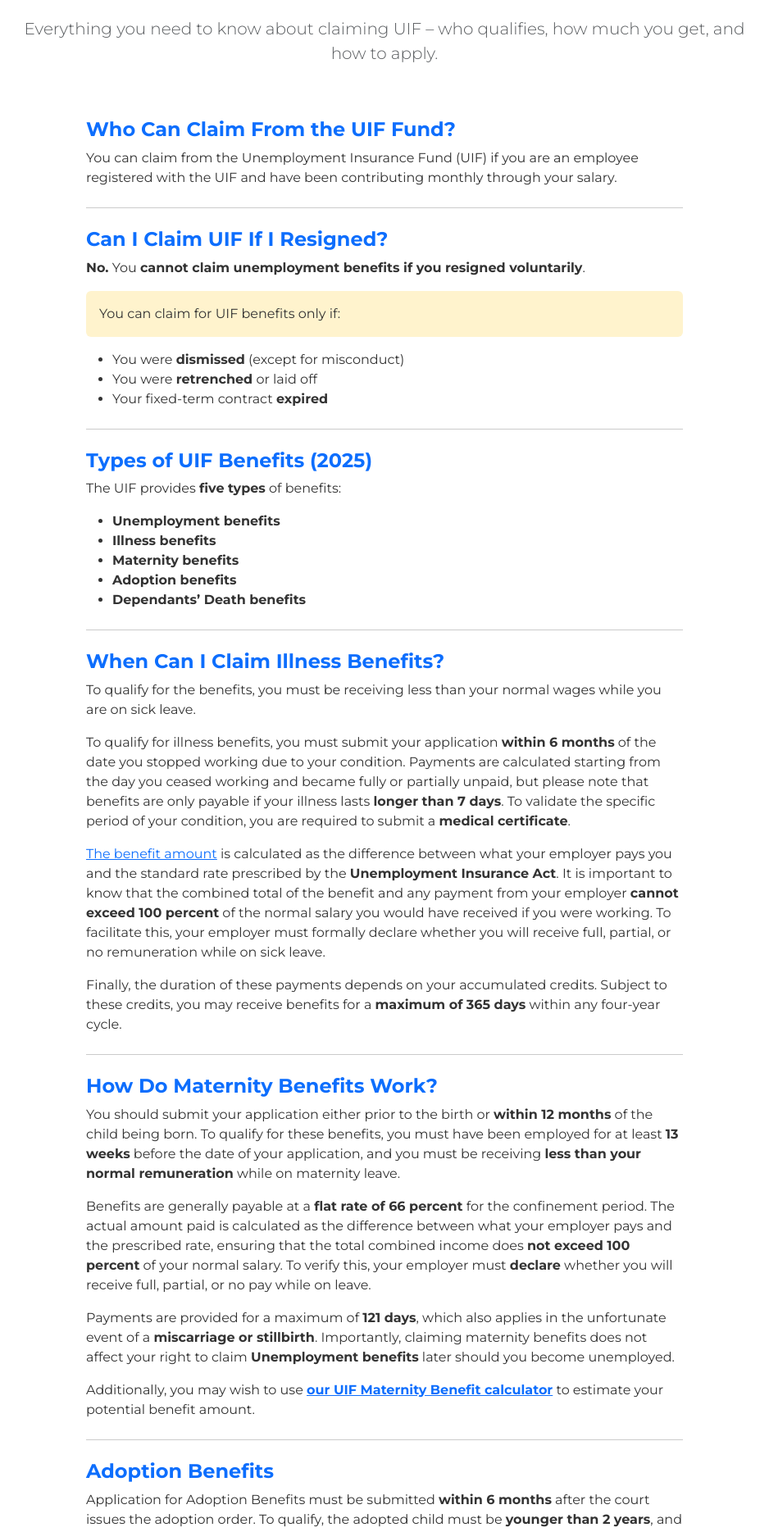
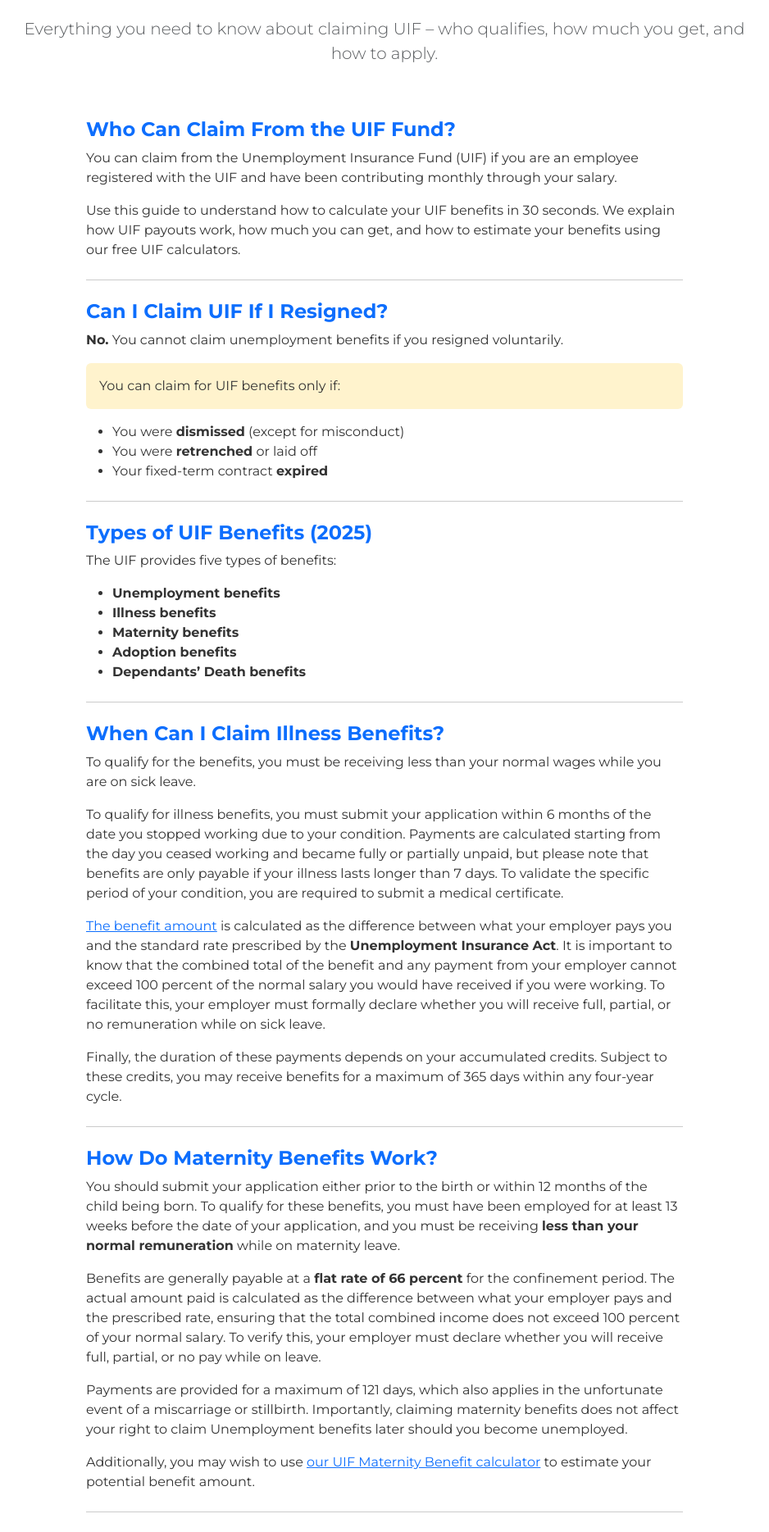
Before and after one commit to mavhungutrezzy/flask-uifcalculator, a Flask app: page / in a window 1280 px wide. Shown: the part 674-2543 px from the top of the page at 82% size, without its empty margins (171-1109 px from the left). Run offline with Flask 3, Linux system fonts and the light colour scheme.

Commit message:
fix SEO issues

```diff
--- a/app/templates/base.html
+++ b/app/templates/base.html
@@ -12,10 +12,10 @@
 </script>
     <meta charset="UTF-8">
     <meta name="viewport" content="width=device-width, initial-scale=1.0">
-    <title>{% block title %}UIF Calculator 2025 - Calculate Your UIF Benefits Online | South Africa{% endblock %}</title>
+    <title>{% block title %}UIF Benefits Calculator 2025 – South Africa{% endblock %}</title>
     {% block meta %}
     <meta name="description"
-          content="Free UIF calculator 2025 for South Africa. Calculate unemployment and maternity UIF benefits instantly. Get accurate estimates for UIF payouts, credits, and benefits online. Updated with 2025 UIF rules and regulations.">
+          content="Use our free UIF Calculator 2025 to estimate your unemployment or maternity benefits in South Africa. Fast, accurate UIF payout calculations online.">
     <meta name="keywords"
           content="uif calculator, uif calculator 2025, maternity uif calculator, uif calculator 2025 south africa, uif maternity calculator, uif calculator online, maternity leave payment calculator south africa, uif calculator online login, uif calculator online south africa, uif maternity benefit calculator, 2025 uif calculator, uif calculator on salary in south africa, uif payout calculator, uif calculator maternity, uif benefit helper app, uif calculator south africa 2025, maternity leave calculator south africa, uif benefits calculator, uif calculator south africa, uif calculator 2025 south africa online, uif benefit calculator, uif credits calculator, uif maternity calculator 2025 south africa, maternity uif calculator south africa, 2025 uif calculator south africa">
     <meta name="robots" content="index, follow">
--- a/app/templates/home.html
+++ b/app/templates/home.html
@@ -112,10 +112,12 @@
             <div class="col-lg-8 mx-auto">
                 <h3 class="h4 fw-bold text-primary">Who Can Claim From the UIF Fund?</h3>
                 <p>You can claim from the Unemployment Insurance Fund (UIF) if you are an employee registered with the UIF and have been contributing monthly through your salary.</p>
+                <p>Use this guide to understand how to calculate your UIF benefits in 30 seconds. We explain how UIF payouts work, how much you can get, and how to estimate your benefits using our free UIF calculators.</p>
+
                 <hr class="my-4">
 
                 <h3 class="h4 fw-bold text-primary">Can I Claim UIF If I Resigned?</h3>
-                    <p><strong>No.</strong> You <strong>cannot claim unemployment benefits if you resigned voluntarily</strong>.</p>
+                <p><strong>No.</strong> You cannot claim unemployment benefits if you resigned voluntarily.</p>
                 <p class="bg-warning-subtle p-3 rounded">You can claim for UIF benefits only if:</p>
                 <ul class="list-check">
                     <li>You were <strong>dismissed</strong> (except for misconduct)</li>
@@ -125,7 +127,7 @@
                 <hr class="my-4">
 
                 <h3 class="h4 fw-bold text-primary">Types of UIF Benefits (2025)</h3>
-                    <p>The UIF provides <strong>five types</strong> of benefits:</p>
+                <p>The UIF provides five types of benefits:</p>
                 <ul class="list-check">
                     <li><strong>Unemployment benefits</strong></li>
                     <li><strong>Illness benefits</strong></li>
@@ -137,41 +139,31 @@
 
                 <h3 class="h4 fw-bold text-primary">When Can I Claim Illness Benefits?</h3>
                 <p>To qualify for the benefits, you must be receiving less than your normal wages while you are on sick leave.</p>
-                    <p>To qualify for illness benefits, you must submit your application <strong>within 6 months</strong> of the date you stopped working due to your condition. Payments are calculated starting from the day you ceased working and became fully or partially unpaid, but please note that benefits are only payable if your illness lasts <strong>longer than 7 days</strong>. To validate the specific period of your condition, you are required to submit a <strong>medical certificate</strong>.</p>
+                <p>To qualify for illness benefits, you must submit your application within 6 months of the date you stopped working due to your condition. Payments are calculated starting from the day you ceased working and became fully or partially unpaid, but please note that benefits are only payable if your illness lasts longer than 7 days. To validate the specific period of your condition, you are required to submit a medical certificate.</p><p><a href="{{ url_for("uif.unemployment_calculator") }}">The benefit amount</a> is calculated as the difference between what your employer pays you and the standard rate prescribed by the <strong>Unemployment Insurance Act</strong>. It is important to know that the combined total of the benefit and any payment from your employer cannot exceed 100 percent of the normal salary you would have received if you were working. To facilitate this, your employer must formally declare whether you will receive full, partial, or no remuneration while on sick leave.</p>
 
-<p><a href="{{ url_for("uif.unemployment_calculator") }}">The benefit amount</a> is calculated as the difference between what your employer pays you and the standard rate prescribed by the <strong>Unemployment Insurance Act</strong>. It is important to know that the combined total of the benefit and any payment from your employer <strong>cannot exceed 100 percent</strong> of the normal salary you would have received if you were working. To facilitate this, your employer must formally declare whether you will receive full, partial, or no remuneration while on sick leave.</p>
-
-<p>Finally, the duration of these payments depends on your accumulated credits. Subject to these credits, you may receive benefits for a <strong>maximum of 365 days</strong> within any four-year cycle.</p>
+<p>Finally, the duration of these payments depends on your accumulated credits. Subject to these credits, you may receive benefits for a maximum of 365 days within any four-year cycle.</p>
                     <hr class="my-4">
 
                 <h3 class="h4 fw-bold text-primary">How Do Maternity Benefits Work?</h3>
-                    <p>You should submit your application either prior to the birth or <strong>within 12 months</strong> of the child being born. To qualify for these benefits, you must have been employed for at least <strong>13 weeks</strong> before the date of your application, and you must be receiving <strong>less than your normal remuneration</strong> while on maternity leave.</p>
+                <p>You should submit your application either prior to the birth or within 12 months of the child being born. To qualify for these benefits, you must have been employed for at least 13 weeks before the date of your application, and you must be receiving <strong>less than your normal remuneration</strong> while on maternity leave.</p><p>Benefits are generally payable at a <strong>flat rate of 66 percent</strong> for the confinement period. The actual amount paid is calculated as the difference between what your employer pays and the prescribed rate, ensuring that the total combined income does not exceed 100 percent of your normal salary. To verify this, your employer must declare whether you will receive full, partial, or no pay while on leave.</p>
 
-<p>Benefits are generally payable at a <strong>flat rate of 66 percent</strong> for the confinement period. The actual amount paid is calculated as the difference between what your employer pays and the prescribed rate, ensuring that the total combined income does <strong>not exceed 100 percent</strong> of your normal salary. To verify this, your employer must <strong>declare</strong> whether you will receive full, partial, or no pay while on leave.</p>
+<p>Payments are provided for a maximum of 121 days, which also applies in the unfortunate event of a miscarriage or stillbirth. Importantly, claiming maternity benefits does not affect your right to claim Unemployment benefits later should you become unemployed.</p>
 
-<p>Payments are provided for a maximum of <strong>121 days</strong>, which also applies in the unfortunate event of a <strong>miscarriage or stillbirth</strong>. Importantly, claiming maternity benefits does not affect your right to claim <strong>Unemployment benefits</strong> later should you become unemployed.</p>
-
-<p>Additionally, you may wish to use <strong><a href="{{ url_for("uif.leave_benefit_calculator") }}">our UIF Maternity Benefit calculator</a></strong> to estimate your potential benefit amount.</p>
+<p>Additionally, you may wish to use <a href="{{ url_for("uif.leave_benefit_calculator") }}">our UIF Maternity Benefit calculator</a> to estimate your potential benefit amount.</p>
                     <hr class="my-4">
 
                 <h3 class="h4 fw-bold text-primary">Adoption Benefits</h3>
-                    <p>Application for Adoption Benefits must be submitted <strong>within 6 months</strong> after the court issues the adoption order. To qualify, the adopted child must be <strong>younger than 2 years</strong>, and only <strong>one of the adopting parents</strong> is eligible to apply for the benefit, which covers the time spent caring for the child.</p>
-
-<p>The benefit amount is calculated as the difference between any pay received from the employer and the prescribed benefit rate, ensuring your total income <strong>does not exceed 100 percent</strong> of your normal salary. The employer must <strong>declare any pay</strong> given during the adoption leave. Subject to credits, benefits can be claimed for a maximum of <strong>365 days</strong> within a four-year period.</p>
+                <p>Application for Adoption Benefits must be submitted within 6 months after the court issues the adoption order. To qualify, the adopted child must be younger than 2 years, and only one of the adopting parents is eligible to apply for the benefit, which covers the time spent caring for the child.</p><p>The benefit amount is calculated as the difference between any pay received from the employer and the prescribed benefit rate, ensuring your total income does not exceed 100 percent of your normal salary. The employer must declare any pay given during the adoption leave. Subject to credits, benefits can be claimed for a <strong>maximum of 365 days</strong> within a four-year period.</p>
                     <hr class="my-4">
 
                 <h3 class="h4 fw-bold text-primary">Can I Claim If My Spouse Passed Away?</h3>
-                    <p>A surviving <strong>spouse or life partner</strong> must apply for benefits <strong>within 18 months</strong> from the contributor’s date of death. A dependent child can only apply if the spouse or life partner has not claimed the benefit within 14 days after that initial 18-month period expires.</p>
+                <p>A surviving spouse or life partner must apply for benefits within 18 months from the contributor’s date of death. A dependent child can only apply if the spouse or life partner has not claimed the benefit within 14 days after that initial 18-month period expires.</p><p>A child aged between 21 and 25 may also qualify if they are a learner or student and were wholly dependent on the deceased contributor. Subject to credits, benefits can be paid for a maximum of 365 days within a four-year period.</p>
 
-<p>A child aged between 21 and 25 may also qualify if they are a <strong>learner or student</strong> and were <strong>wholly dependent</strong> on the deceased contributor. Subject to credits, benefits can be paid for a maximum of <strong>365 days</strong> within a four-year period.</p>
-
-<p>Contributors are allowed to nominate their own beneficiaries for the death benefit <strong>only if there is no surviving spouse, life partner, or child</strong>.</p>
+<p>Contributors are allowed to nominate their own beneficiaries for the death benefit only if there is no surviving spouse, life partner, or child.</p>
                     <hr class="my-4">
 
                 <h3 class="h4 fw-bold text-primary">How Much Will I Get From UIF?</h3>
-                    <p>The calculation of general benefit days is now based on receiving <strong>one day of benefit credit for every four days worked</strong>. If you have contributed for four years or more, you remain eligible for up to <strong>365 days of benefits</strong>.</p>
-
-<p>For Maternity or Adoption claims, the maximum payment duration is fixed at <strong>121 days</strong>. The amount you receive is calculated on a sliding scale, based on a <strong>percentage of your previous salary</strong>.</p>
+                <p>The calculation of general benefit days is now based on receiving <strong>one day of benefit credit for every four days worked</strong>. If you have contributed for four years or more, you remain eligible for up to 365 days of benefits.</p><p>For Maternity or Adoption claims, the maximum payment duration is fixed at 121 days. The amount you receive is calculated on a sliding scale, based on a percentage of your previous salary.</p>
 
 <p>The total benefit amount payable is subject to a maximum ceiling of approximately <strong>R65,000</strong>.</p>
 
```
Lines whose indentation alone changed are shown as unchanged.
